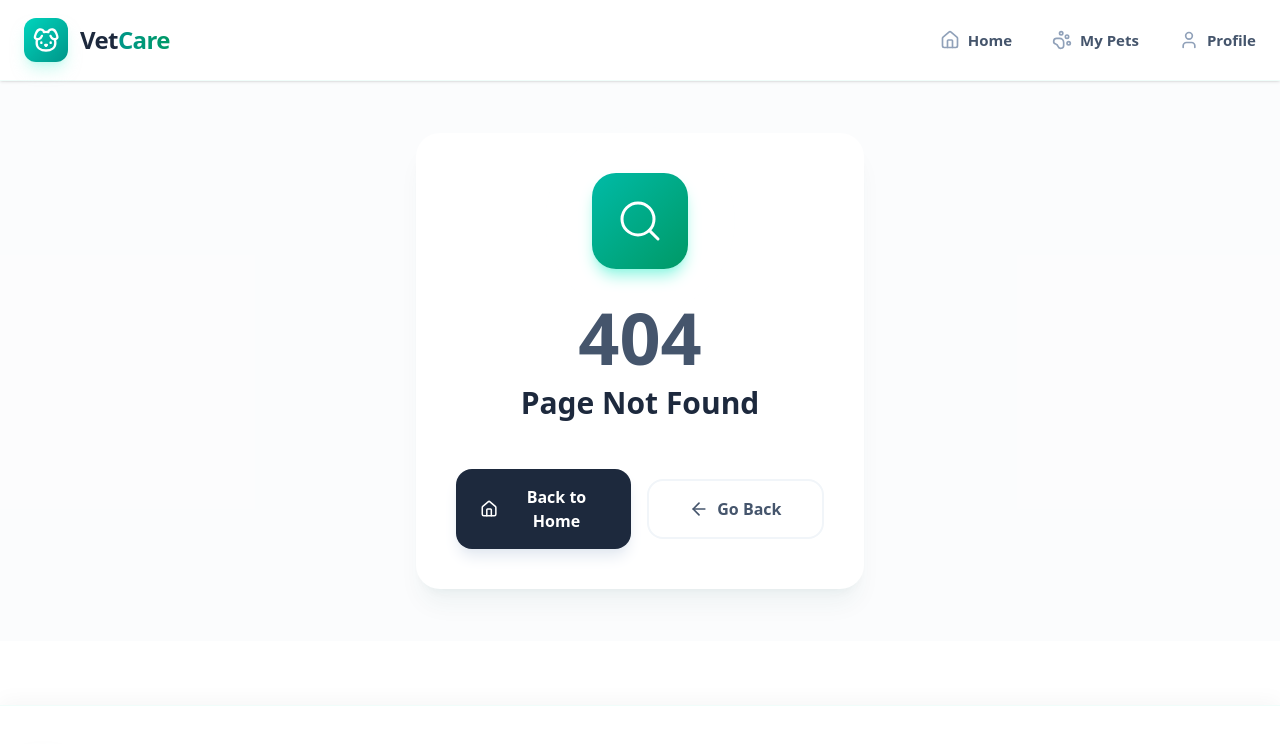
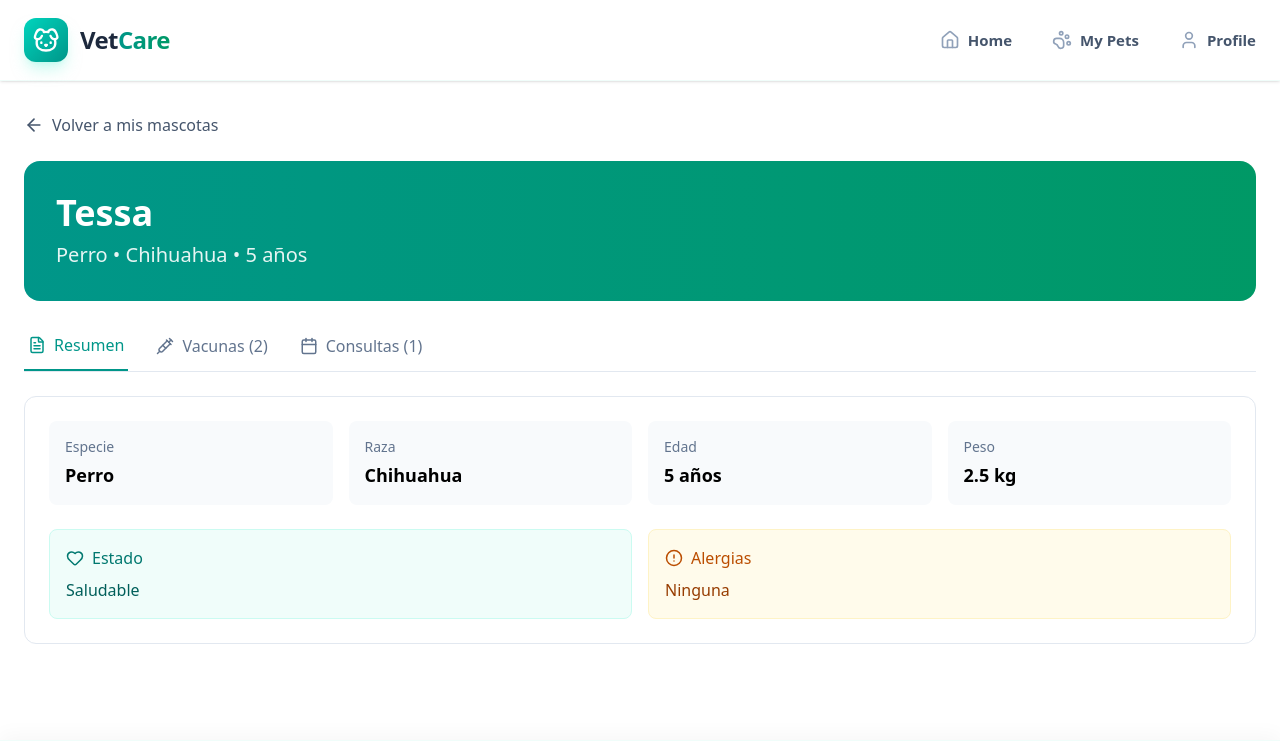
Before and after one commit to keyloor/veterinary-web-react, a React (Vite) app in the folder veterinary/: page /pets/1 in a window 1280 px wide. Shown: the top 744 px of the page. Built offline with nearby package versions, Linux system fonts and the light colour scheme.

Commit message:
Added the pet profile section

```diff
--- a/veterinary/src/App.tsx
+++ b/veterinary/src/App.tsx
@@ -6,6 +6,7 @@ import { Home } from "./features/Home/Home";
 import Pets from "./features/pets/Pets";
 import { Profile } from "./features/Profile/Profile";
 import NotFound from "./shared/NotFound";
+import PetProfile from "./features/pets/PetProfile";
 
 function App() {
   return (
@@ -18,6 +19,7 @@ function App() {
           <Route path="/home" element={<Home />} />
 
           <Route path="/pets" element={<Pets />} />
+          <Route path="/pets/:id" element={<PetProfile />} />
 
           <Route path="/profile" element={<Profile />} />
           <Route path="*" element={<NotFound />} />
--- /dev/null
+++ b/veterinary/src/features/pets/PetProfile.tsx
@@ -0,0 +1,176 @@
+import { useEffect, useState } from 'react';
+import { useParams, useNavigate } from 'react-router-dom';
+import { ArrowLeft, Calendar, Syringe, FileText, Heart, AlertCircle } from 'lucide-react';
+import type { Pet } from '../../models/pet.models';
+import { getPetById } from '../../service/pets.service';
+
+export default function PetProfile() {
+  const { id } = useParams<{ id: string }>();
+  const navigate = useNavigate();
+  const [pet, setPet] = useState<Pet | null>(null);
+  const [loading, setLoading] = useState(true);
+  const [activeTab, setActiveTab] = useState('resumen');
+
+  useEffect(() => {
+    if (id) {
+      getPetById(id).then((data) => {
+        setPet(data);
+        setLoading(false);
+      });
+    }
+  }, [id]);
+
+  if (loading) return <div className="container mx-auto px-6 py-8">Cargando...</div>;
+  if (!pet) return <div className="container mx-auto px-6 py-8">Mascota no encontrada</div>;
+
+  return (
+    <div className="container mx-auto px-6 py-8">
+      {/* Botón volver */}
+      <button
+        onClick={() => navigate('/pets')}
+        className="flex items-center gap-2 text-slate-600 hover:text-teal-600 mb-6 transition-colors"
+      >
+        <ArrowLeft size={20} />
+        <span>Volver a mis mascotas</span>
+      </button>
+
+      {/* Header */}
+      <div className="bg-gradient-to-r from-teal-600 to-emerald-600 rounded-2xl p-8 text-white mb-8">
+        <h1 className="text-4xl font-bold mb-2">{pet.name}</h1>
+        <p className="text-xl text-white/90">
+          {pet.species} • {pet.breed || 'Raza no especificada'} • {pet.age} años
+        </p>
+      </div>
+
+      {/* Tabs */}
+      <div className="border-b border-slate-200 mb-6">
+        <div className="flex gap-6">
+          <button
+            onClick={() => setActiveTab('resumen')}
+            className={`pb-3 px-1 font-medium flex items-center gap-2 transition-colors ${
+              activeTab === 'resumen'
+                ? 'text-teal-600 border-b-2 border-teal-600'
+                : 'text-slate-500 hover:text-slate-700'
+            }`}
+          >
+            <FileText size={18} />
+            Resumen
+          </button>
+          <button
+            onClick={() => setActiveTab('vacunas')}
+            className={`pb-3 px-1 font-medium flex items-center gap-2 transition-colors ${
+              activeTab === 'vacunas'
+                ? 'text-teal-600 border-b-2 border-teal-600'
+                : 'text-slate-500 hover:text-slate-700'
+            }`}
+          >
+            <Syringe size={18} />
+            Vacunas ({pet.vaccines?.length || 0})
+          </button>
+          <button
+            onClick={() => setActiveTab('consultas')}
+            className={`pb-3 px-1 font-medium flex items-center gap-2 transition-colors ${
+              activeTab === 'consultas'
+                ? 'text-teal-600 border-b-2 border-teal-600'
+                : 'text-slate-500 hover:text-slate-700'
+            }`}
+          >
+            <Calendar size={18} />
+            Consultas ({pet.apointments?.length || 0})
+          </button>
+        </div>
+      </div>
+
+      {/* Contenido */}
+      <div className="bg-white rounded-xl border border-slate-200 p-6">
+        {/* PESTAÑA RESUMEN */}
+        {activeTab === 'resumen' && (
+          <div className="space-y-6">
+            <div className="grid grid-cols-2 md:grid-cols-4 gap-4">
+              <div className="bg-slate-50 p-4 rounded-lg">
+                <p className="text-sm text-slate-500 mb-1">Especie</p>
+                <p className="font-semibold text-lg">{pet.species}</p>
+              </div>
+              <div className="bg-slate-50 p-4 rounded-lg">
+                <p className="text-sm text-slate-500 mb-1">Raza</p>
+                <p className="font-semibold text-lg">{pet.breed || '—'}</p>
+              </div>
+              <div className="bg-slate-50 p-4 rounded-lg">
+                <p className="text-sm text-slate-500 mb-1">Edad</p>
+                <p className="font-semibold text-lg">{pet.age} años</p>
+              </div>
+              <div className="bg-slate-50 p-4 rounded-lg">
+                <p className="text-sm text-slate-500 mb-1">Peso</p>
+                <p className="font-semibold text-lg">{pet.weight ? `${pet.weight} kg` : '—'}</p>
+              </div>
+            </div>
+
+            <div className="grid grid-cols-2 gap-4">
+              <div className="bg-teal-50 p-4 rounded-lg border border-teal-100">
+                <div className="flex items-center gap-2 text-teal-700 mb-2">
+                  <Heart size={18} />
+                  <span className="font-medium">Estado</span>
+                </div>
+                <p className="text-teal-800">{pet.status || 'No especificado'}</p>
+              </div>
+              <div className="bg-amber-50 p-4 rounded-lg border border-amber-100">
+                <div className="flex items-center gap-2 text-amber-700 mb-2">
+                  <AlertCircle size={18} />
+                  <span className="font-medium">Alergias</span>
+                </div>
+                <p className="text-amber-800">{pet.allergies || 'Ninguna'}</p>
+              </div>
+            </div>
+          </div>
+        )}
+
+        {/* PESTAÑA VACUNAS */}
+        {activeTab === 'vacunas' && (
+          <div>
+            <h3 className="text-lg font-semibold mb-4">Historial de Vacunas</h3>
+            {pet.vaccines && pet.vaccines.length > 0 ? (
+              <div className="space-y-3">
+                {pet.vaccines.map((vacuna) => (
+                  <div key={vacuna.id} className="flex justify-between items-center p-4 bg-slate-50 rounded-lg">
+                    <div>
+                      <p className="font-medium">{vacuna.name}</p>
+                    </div>
+                    <p className="text-slate-500">
+                      {new Date(vacuna.date).toLocaleDateString('es-ES')}
+                    </p>
+                  </div>
+                ))}
+              </div>
+            ) : (
+              <p className="text-slate-500">No hay vacunas registradas</p>
+            )}
+          </div>
+        )}
+
+        {/* PESTAÑA CONSULTAS */}
+        {activeTab === 'consultas' && (
+          <div>
+            <h3 className="text-lg font-semibold mb-4">Historial de Consultas</h3>
+            {pet.apointments && pet.apointments.length > 0 ? (
+              <div className="space-y-4">
+                {pet.apointments.map((cita) => (
+                  <div key={cita.id} className="p-4 bg-slate-50 rounded-lg">
+                    <div className="flex justify-between items-start mb-2">
+                      <p className="font-medium">{cita.reason}</p>
+                      <p className="text-sm text-slate-500">
+                        {new Date(cita.date).toLocaleDateString('es-ES')}
+                      </p>
+                    </div>
+                    <p className="text-slate-600">Veterinario: {cita.veterinarian}</p>
+                  </div>
+                ))}
+              </div>
+            ) : (
+              <p className="text-slate-500">No hay consultas registradas</p>
+            )}
+          </div>
+        )}
+      </div>
+    </div>
+  );
+}
--- /dev/null
+++ b/veterinary/src/features/pets/PetTabs.tsx
@@ -0,0 +1,49 @@
+import React from 'react';
+import { FileText, Syringe, Calendar } from 'lucide-react';
+
+interface TabConfig {
+  id: string;
+  label: string;
+  icon: React.ReactNode;
+}
+
+interface PetTabsProps {
+  activeTab: string;
+  onTabChange: (tabId: string) => void;
+}
+
+const tabs: TabConfig[] = [
+  { id: 'resumen', label: 'Resumen', icon: <FileText size={18} /> },
+  { id: 'vacunas', label: 'Vacunas', icon: <Syringe size={18} /> },
+  { id: 'consultas', label: 'Consultas', icon: <Calendar size={18} /> },
+];
+
+export default function PetTabs({ activeTab, onTabChange }: PetTabsProps) {
+  return (
+    <div className="border-b border-slate-200">
+      <div className="flex gap-1">
+        {tabs.map((tab) => (
+          <button
+            key={tab.id}
+            onClick={() => onTabChange(tab.id)}
+            className={`
+              flex items-center gap-2 px-6 py-4 font-medium text-sm transition-all relative
+              ${activeTab === tab.id
+                ? 'text-teal-600'
+                : 'text-slate-500 hover:text-slate-700 hover:bg-slate-50'
+              }
+            `}
+          >
+            <span className={activeTab === tab.id ? 'text-teal-600' : 'text-slate-400'}>
+              {tab.icon}
+            </span>
+            {tab.label}
+            {activeTab === tab.id && (
+              <div className="absolute bottom-0 left-0 right-0 h-0.5 bg-gradient-to-r from-teal-400 to-emerald-500" />
+            )}
+          </button>
+        ))}
+      </div>
+    </div>
+  );
+}
```
Also changed, not shown: 1 other file (tests, documents, lock files or other folders).
